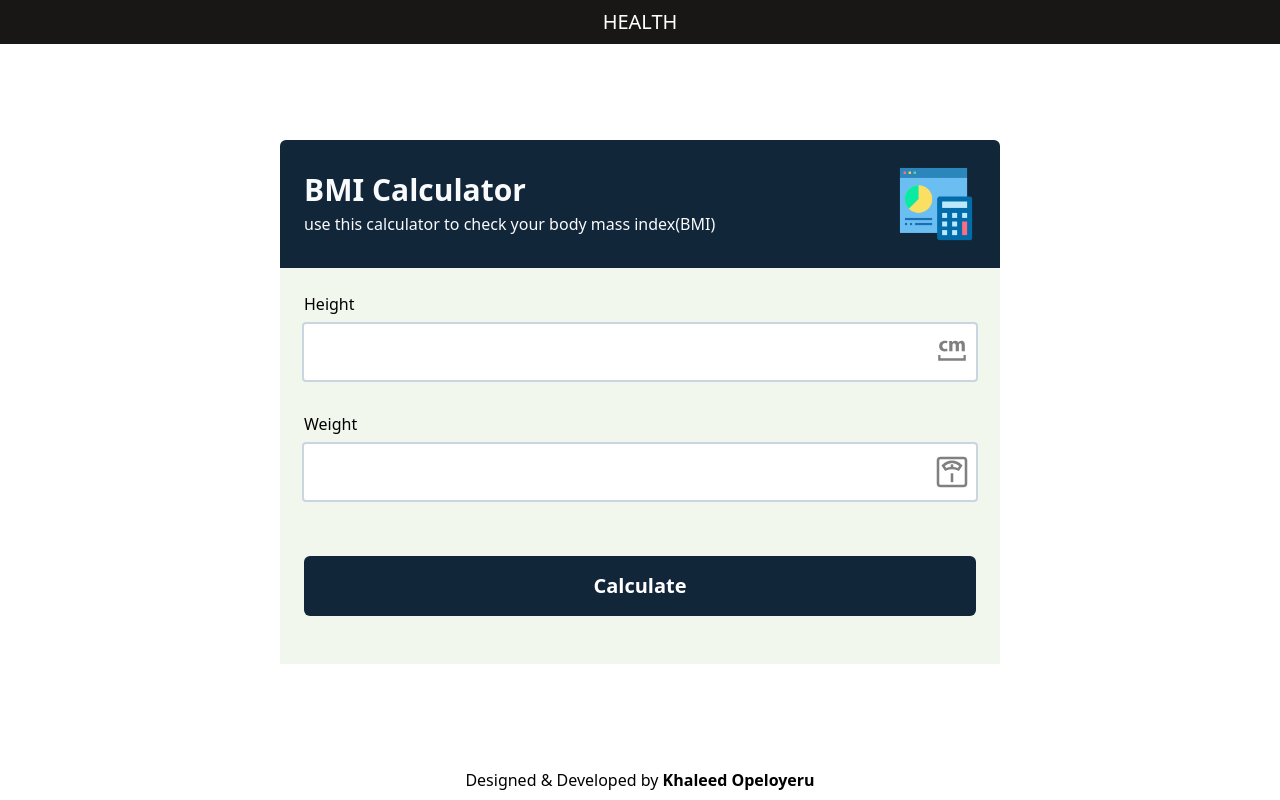
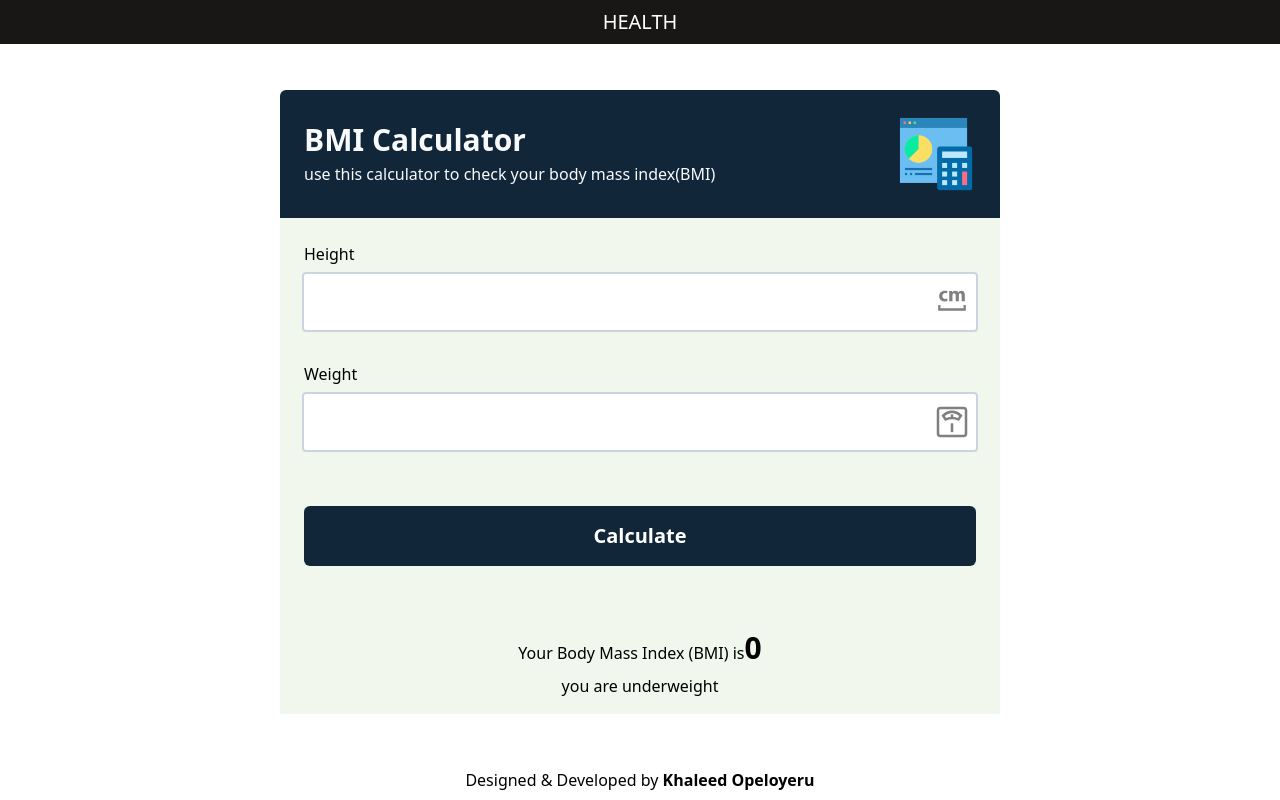
Before and after one commit to dev-bams/bmi-calculator, a React (Vite) app: page / in a window 1280 px wide. Built offline with nearby package versions, Linux system fonts and the light colour scheme.

Commit message:
bmi result now showing

```diff
--- a/src/components/Form.tsx
+++ b/src/components/Form.tsx
@@ -1,9 +1,10 @@
 import { useState } from "react";
 import FormHeader from "../components/FormHeader";
 import FormBody from "./FormBody";
-
+import Result from "./Result";
 
 function Form() {
+  const [BMI, setBMI] = useState(0);
   const [measurements, setMeasurements] = useState({ height: 0, weight: 0 });
   function assignMeasurements(name: string, measurement: number) {
     setMeasurements((prevMeasurements) => ({
@@ -11,21 +12,35 @@ function Form() {
       [name]: measurement,
     }));
   }
+  function calculateBMI({
+    height,
+    weight,
+  }: {
+    height: number;
+    weight: number;
+  }) {
+    const BMI = weight / (height * height);
+    setBMI(BMI);
+  }
   function handleSubmission(e: React.FormEvent<HTMLFormElement>) {
     e.preventDefault();
     console.log("submitted");
   }
+
   console.log(measurements);
+  console.log(BMI);
   return (
     <div className="flex flex-col max-w-3xl self-center w-full p-6 rounded-t-md">
       <form
         className="bg-primary rounded-t-md"
         onSubmit={(e) => {
           handleSubmission(e);
+          calculateBMI(measurements);
         }}
       >
         <FormHeader />
         <FormBody assignMeasurements={assignMeasurements} />
+        <Result BMI={BMI} />
       </form>
     </div>
   );
--- a/src/components/Result.tsx
+++ b/src/components/Result.tsx
@@ -1,5 +1,24 @@
-function Result() {
-  return <div>Result</div>;
+import type { ResultProps } from "../types/types";
+function Result({ BMI }: ResultProps) {
+  function getCategory() {
+    if (BMI < 18.5) {
+      return "underweight";
+    } else if (BMI < 24.9) {
+      return "Healthy Weight";
+    } else if (BMI < 29.9) {
+      return "overweight";
+    }
+    return "obese";
+  }
+  return (
+    <div className="flex flex-col items-center gap-2 p-4">
+      <h2>
+        Your Body Mass Index (BMI) is
+        <span className="font-bold text-3xl">{BMI}</span>
+      </h2>
+      <h2>you are {getCategory()}</h2>
+    </div>
+  );
 }
 
 export default Result;
--- a/src/types/types.ts
+++ b/src/types/types.ts
@@ -15,4 +15,6 @@ type FormBodyProps = {
   assignMeasurements: (name: string, measurement: number) => void;
 };
 
-export type { FormInputProps, LabeledInputProps, FormBodyProps };
+type ResultProps = { BMI: number };
+
+export type { FormInputProps, LabeledInputProps, FormBodyProps, ResultProps };
```
